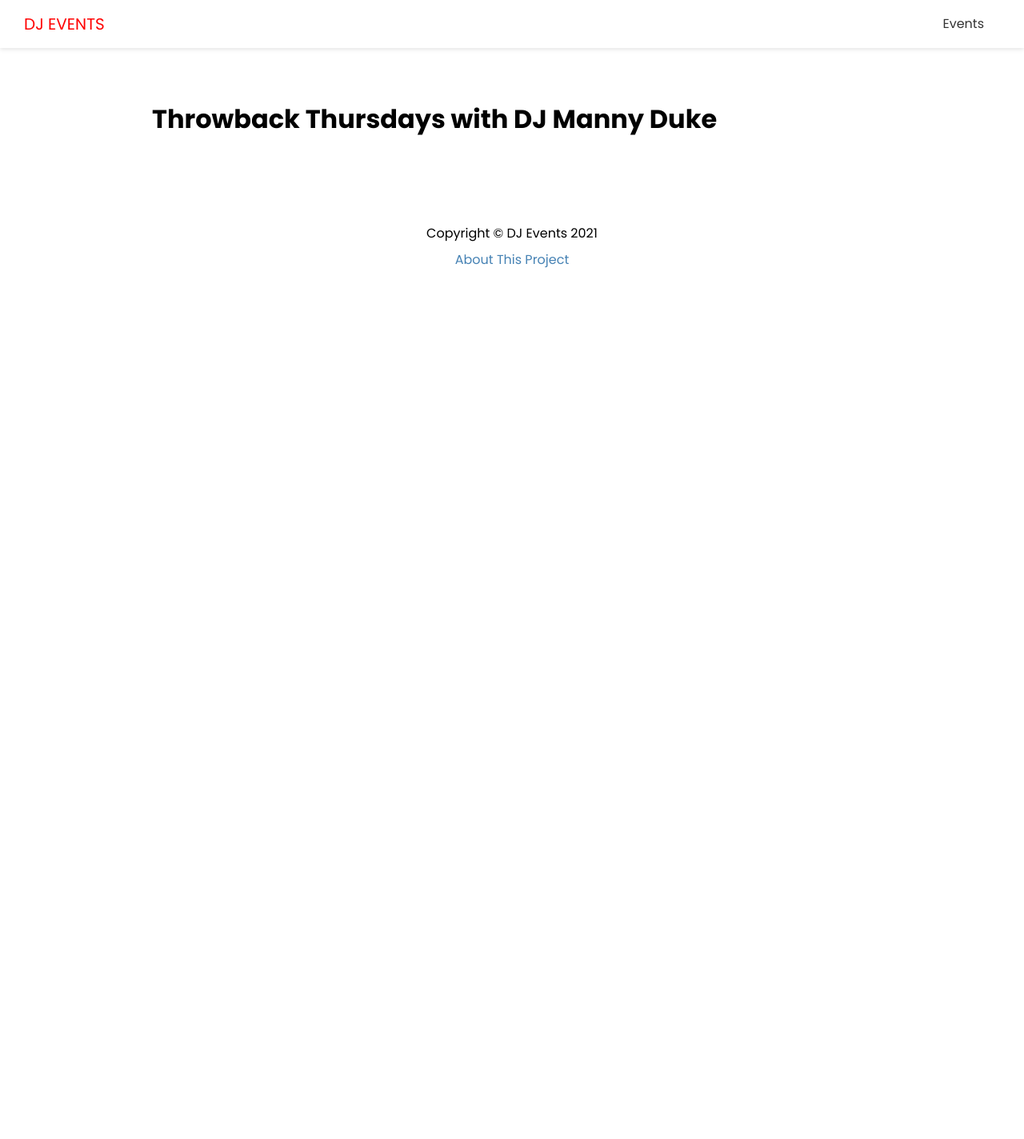
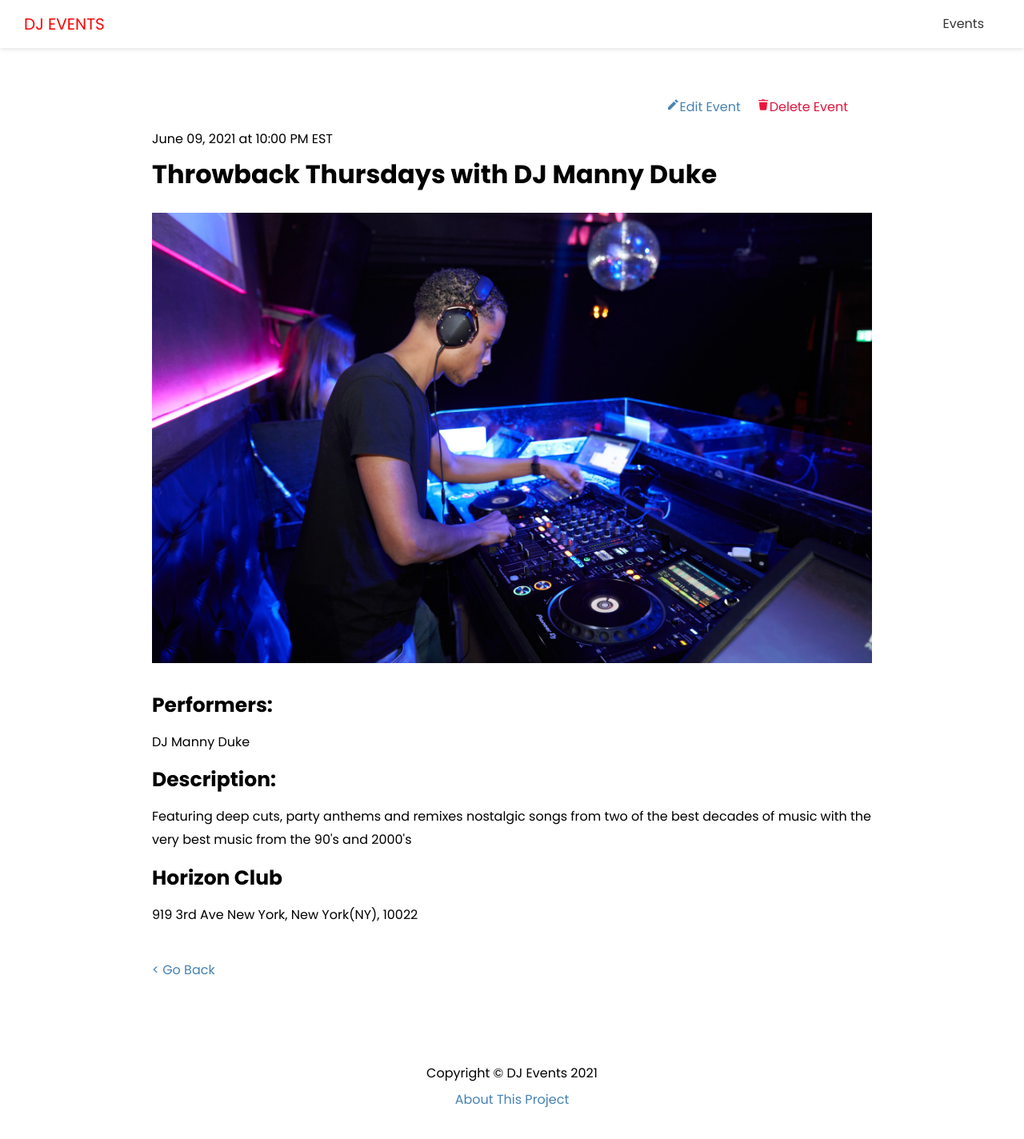
Before and after one commit to EbrahimHeydari/dj-events-frontend, a Next.js app: page /events/throwback-thursdays-with-dj-manny-duke in a window 1280 px wide. Shown: the top 1424 px of the page at 80% size. Before the commit the page ends 800 px from the top, so only its background shows below. Built offline with nearby package versions, Linux system fonts and the light colour scheme; no server answers.

Commit message:
3-5. Single Event Page

```diff
--- a/components/EventItem.js
+++ b/components/EventItem.js
@@ -9,7 +9,8 @@ const EventItem = ({ evt }) => {
         <Image
           src={evt.image ? evt.image : '/images/event-default.png'}
           width={170}
-          height={100} />
+          height={100}
+          alt='default-image' />
       </div>
 
       <div className={styles.info}>
--- a/components/Footer.js
+++ b/components/Footer.js
@@ -1,13 +1,17 @@
 import Link from 'next/link'
 import styles from '@/styles/Footer.module.css'
+import { useRouter } from 'next/router'
 
 export default function Footer() {
+  const router = useRouter()
   return (
     <footer className={styles.footer}>
-      <p>Copyright &copy; DJ Events 2021</p>
-      <p>
-        <Link href='/about'>About This Project</Link>
-      </p>
+      {router.pathname !== '/about' &&
+        <div>
+          <p>Copyright &copy; DJ Events 2021</p>
+          <Link href='/about'>About This Project</Link>
+        </div>}
+
     </footer>
   )
 }
--- a/pages/404.js
+++ b/pages/404.js
@@ -8,7 +8,10 @@ const NotFoundPage = () => {
     <Layout title='Page Not Found!'>
       <div className={styles.error}>
         <h1>
-          <Image src='/images/exclamation.svg' width={40} height={40} /> 404
+          <Image src='/images/exclamation.svg'
+            width={40}
+            height={40}
+            alt='exclumation' /> 404
         </h1>
         <h4>Sorry, There is nothing here</h4>
         <Link href='/'>Go Back Home</Link>
--- a/pages/events/[slug].js
+++ b/pages/events/[slug].js
@@ -1,11 +1,62 @@
 import Layout from '@/components/layout'
 import { API_URL } from '@/config/index'
+import styles from '@/styles/Event.module.css'
+import Image from 'next/image'
+import Link from 'next/link'
 
 const EventPage = ({ evt }) => {
+  const deleteEvent = () => {
+    console.log('deleted')
+  }
 
   return (
     <Layout>
-      <h1>{evt.name}</h1>
+      <div className={styles.event}>
+        <div className={styles.controls}>
+          <Link href={`events/edit/${evt.id}`}>
+            <a>
+              <Image src='/images/icon/edit.png'
+                width={16}
+                height={16}
+                alt='edit' />Edit Event
+            </a>
+          </Link>
+          <a href="#" className={styles.delete} onClick={deleteEvent}>
+            <Image
+              src='/images/icon/remove.png'
+              height={16}
+              width={16}
+              alt='delete' />Delete Event
+          </a>
+        </div>
+
+        <span>
+          {evt.date} at {evt.time}
+        </span>
+        <h1>{evt.name}</h1>
+        {evt.image && (
+          <div className={styles.image}>
+            <Image
+              src={evt.image}
+              width={960}
+              height={600}
+              alt='event-image' />
+          </div>
+        )}
+
+        <h3>Performers:</h3>
+        <p>{evt.performers}</p>
+        <h3>Description:</h3>
+        <p>{evt.description}</p>
+        <h3>{evt.venue}</h3>
+        <p>{evt.address}</p>
+
+        <Link href='/events'>
+          <a className={styles.back}>
+            {'<'} Go Back
+          </a>
+        </Link>
+      </div>
     </Layout>
   )
 }
--- a/pages/events/index.js
+++ b/pages/events/index.js
@@ -7,10 +7,7 @@ const EventsPage = ({ events }) => {
     <Layout>
       <h1>Events</h1>
       {events.length === 0 && <h3>No Events To Show</h3>}
-
-      {events.map(evt => (
-        <EventItem key={evt.id} evt={evt} />
-      ))}
+      {events.map(evt => <EventItem key={evt.id} evt={evt} />)}
     </Layout>
   )
 }
--- /dev/null
+++ b/styles/Event.module.css
@@ -0,0 +1,32 @@
+.event {
+  position: relative;
+  padding-top: 40px;
+}
+
+.event h3 {
+  font-size: 25px;
+}
+
+.event p {
+  margin: 10px 0;
+}
+
+.image {
+  margin-bottom: 20px;
+}
+
+.controls {
+  position: absolute;
+  right: 30px;
+  top: 0;
+}
+
+.delete {
+  margin-left: 20px;
+  color: crimson;
+}
+
+.back {
+  display: block;
+  margin-top: 40px;
+}
```
Also changed, not shown: public/images/icon/edit.png (added), public/images/icon/remove.png (added).
